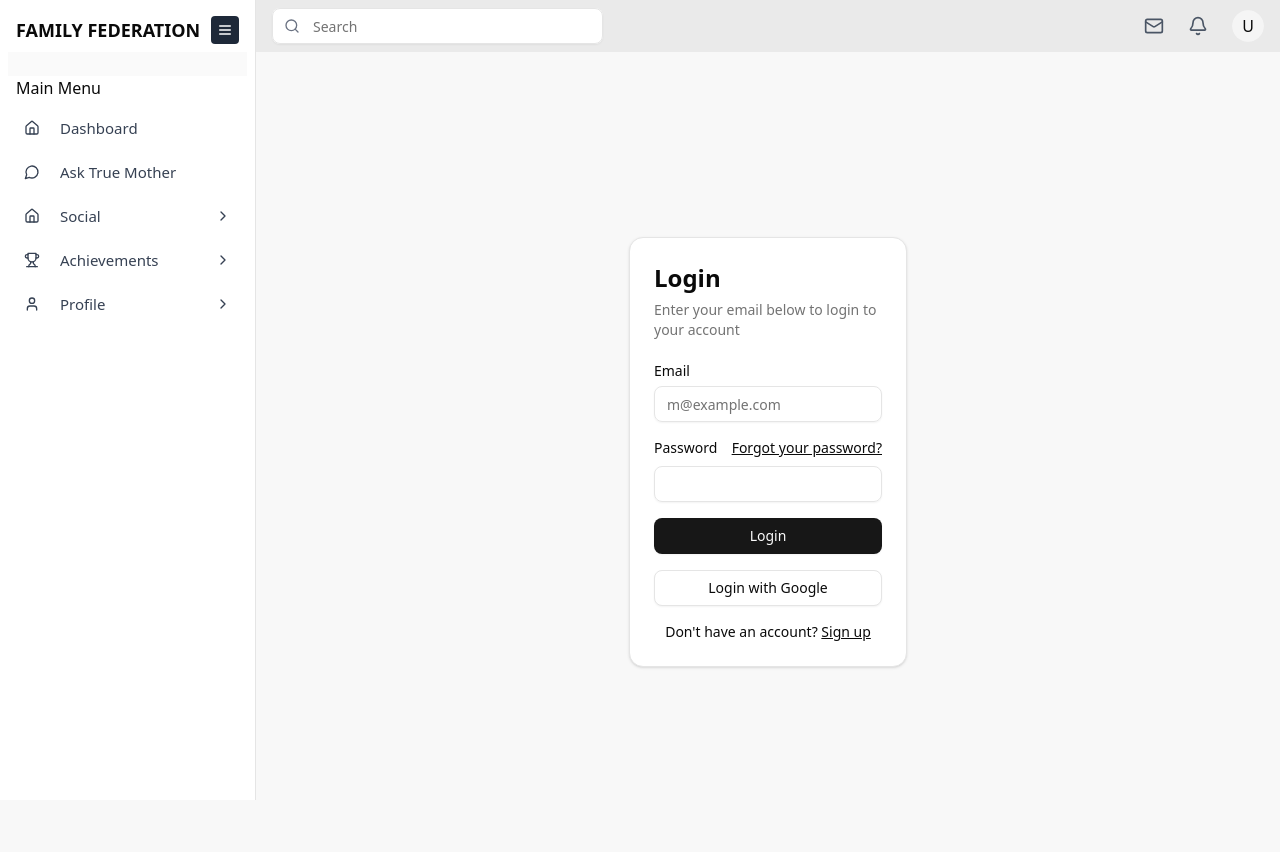
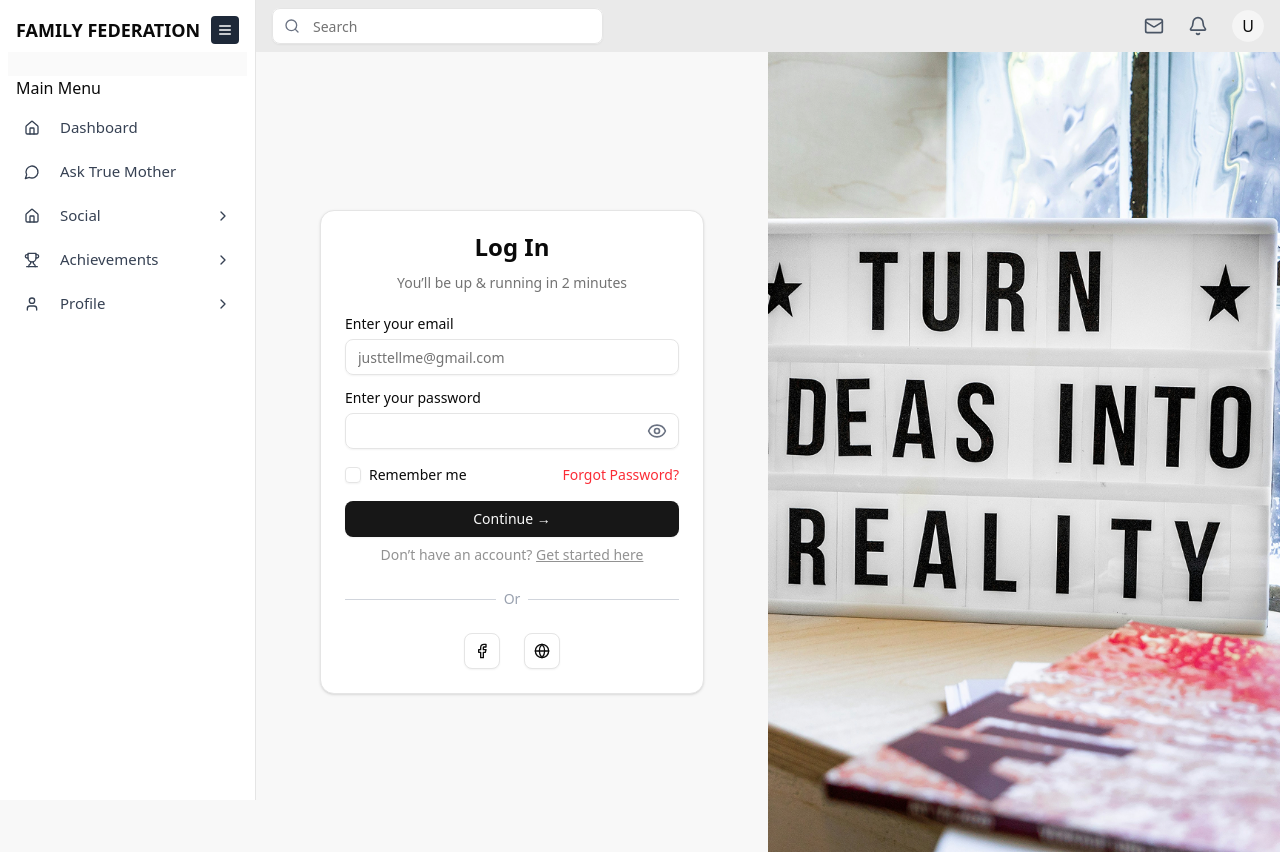
Before and after one commit to Alyabbas93/fatherofpeace, a Next.js app: page /login in a window 1280 px wide. Built offline with nearby package versions, Linux system fonts and the light colour scheme.

Commit message:
login and signup page update

```diff
--- a/package.json
+++ b/package.json
@@ -10,6 +10,7 @@
   },
   "dependencies": {
     "@radix-ui/react-avatar": "^1.1.3",
+    "@radix-ui/react-checkbox": "^1.1.5",
     "@radix-ui/react-dialog": "^1.1.6",
     "@radix-ui/react-popover": "^1.1.6",
     "@radix-ui/react-progress": "^1.1.2",
--- a/src/app/(auth)/login/components/loginForm.js
+++ b/src/app/(auth)/login/components/loginForm.js
@@ -1,65 +1,128 @@
-"use client"
+"use client";
 
-
-import Link from "next/link"
-
-import { Button } from "@/components/ui/button"
+import Link from "next/link";
+import { Button } from "@/components/ui/button";
 import {
   Card,
   CardContent,
   CardDescription,
   CardHeader,
   CardTitle,
-} from "@/components/ui/card"
-import { Input } from "@/components/ui/input"
-import { Label } from "@/components/ui/label"
-import { login } from "@/app/lib/auth-actions"
-import SignInWithGoogleButton from "./SignInWithGoogleButton"
+} from "@/components/ui/card";
+import { Input } from "@/components/ui/input";
+import { Label } from "@/components/ui/label";
+import { Checkbox } from "@/components/ui/checkbox";
+import { login } from "@/app/lib/auth-actions";
+import { Eye, Facebook,  Globe } from "lucide-react";
+import { useState } from "react";
+import SignInWithGoogleButton from "./SignInWithGoogleButton";
+;
 
 export function LoginForm() {
+  const [showPassword, setShowPassword] = useState(false);
+
   return (
-    <Card className="mx-auto max-w-sm">
-      <CardHeader>
-        <CardTitle className="text-2xl">Login</CardTitle>
-        <CardDescription>
-          Enter your email below to login to your account
+    <Card className="mx-auto max-w-sm rounded-2xl shadow-md">
+      <CardHeader className="text-center">
+        <CardTitle className="text-2xl font-bold">Log In</CardTitle>
+        <CardDescription className="text-sm mt-2">
+          You’ll be up & running in 2 minutes
         </CardDescription>
       </CardHeader>
       <CardContent>
         <form action="">
           <div className="grid gap-4">
+            {/* Email */}
             <div className="grid gap-2">
-                <Label htmlFor="email">Email</Label>
+              <Label htmlFor="email" className="text-sm font-medium">
+                Enter your email
+              </Label>
               <Input
                 id="email"
                 name="email"
                 type="email"
-                  placeholder="m@example.com"
+                placeholder="justtellme@gmail.com"
                 required
               />
             </div>
+
+            {/* Password */}
             <div className="grid gap-2">
-                <div className="flex items-center">
-                  <Label htmlFor="password">Password</Label>
-                  <Link href="#" className="ml-auto inline-block text-sm underline">
-                    Forgot your password?
+              <Label htmlFor="password" className="text-sm font-medium">
+                Enter your password
+              </Label>
+              <div className="relative">
+                <Input
+                  id="password"
+                  name="password"
+                  type={showPassword ? "text" : "password"}
+                  required
+                  className="pr-10"
+                />
+                <div
+                  className="absolute inset-y-0 right-3 flex items-center cursor-pointer"
+                  onClick={() => setShowPassword(!showPassword)}
+                >
+                  <Eye className="h-5 w-5 text-gray-500" />
+                </div>
+              </div>
+            </div>
+
+            {/* Remember me + Forgot Password */}
+            <div className="flex items-center justify-between text-sm">
+              <div className="flex items-center gap-2">
+                <Checkbox id="remember" />
+                <Label htmlFor="remember" className="text-sm font-normal">
+                  Remember me
+                </Label>
+              </div>
+              <Link
+                href="#"
+                className="text-red-500 hover:underline text-sm font-medium"
+              >
+                Forgot Password?
               </Link>
             </div>
-                <Input id="password" name="password" type="password" required />
-              </div>
-              <Button type="submit" formAction={login} className="w-full">
-                Login
+
+            {/* Submit Button */}
+            <Button
+              type="submit"
+              formAction={login}
+              className="w-full flex justify-center items-center gap-2"
+            >
+              Continue →
             </Button>
-             <SignInWithGoogleButton/>
           </div>
         </form>
-        <div className="mt-4 text-center text-sm">
-          Don&apos;t have an account?{" "}
-          <Link href="/signup" className="underline">
-            Sign up
+        <div className="mt-2 text-[#929292] text-center text-sm">
+          Don’t have an account?{" "}
+          <Link href="/signup" className="underline font-medium">
+            Get started here
           </Link>
         </div>
+        {/* Divider */}
+        <div className="flex items-center my-6">
+          <div className="flex-grow h-px bg-gray-300" />
+          <span className="px-2 text-gray-400 text-sm">Or</span>
+          <div className="flex-grow h-px bg-gray-300" />
+        </div>
+
+        {/* Social Buttons */}
+        <div className="flex justify-center gap-6">
+  <Button variant="outline" size="icon" className="rounded-full">
+    <Facebook className="h-5 w-5" />
+  </Button>
+  <Button variant="outline" size="icon" className="rounded-full">
+    <Globe className="h-5 w-5" />
+
+  </Button>
+  {/* <SignInWithGoogleButton/>  */}
+</div>
+
+
+        {/* Bottom Signup Text */}
+
       </CardContent>
     </Card>
-  )
+  );
 }
--- a/src/app/(auth)/login/page.js
+++ b/src/app/(auth)/login/page.js
@@ -1,12 +1,28 @@
-import React from 'react'
-import { LoginForm } from './components/loginForm'
+import React from "react";
+import { LoginForm } from "./components/loginForm";
+import Image from "next/image";
+
 
 const Login = () => {
   return (
-    <div className='flex h-svh items-center'>
-        <LoginForm/>
+    <div className="flex h-svh">
+      <div className="w-1/2 flex items-center justify-center">
+        <div className="w-full max-w-md p-8">
+          <LoginForm />
+        </div>
+      </div>
+
+      <div className="w-1/2 relative hidden md:block">
+        <Image
+          src='/assets/Rectangle1082.png'
+          alt="Turn ideas into reality"
+          layout="fill"
+          objectFit="cover"
+          className="rounded-none"
+        />
+      </div>
     </div>
-  )
-}
+  );
+};
 
-export default Login
+export default Login;
--- a/src/app/(auth)/signup/page.js
+++ b/src/app/(auth)/signup/page.js
@@ -1,13 +1,26 @@
-
 
 import React from 'react'
 import { SignUpForm } from './components/SIgnUpForm'
-
+import Image from "next/image";
 const SignUpPage = () => {
   return (
-    <div className='flex h-svh items-center'>
-        <SignUpForm/>
+    <div className="flex h-svh">
+    <div className="w-1/2 flex items-center justify-center">
+      <div className="w-full max-w-md p-8">
+      <SignUpForm/>
+      </div>
     </div>
+
+    <div className="w-1/2 relative hidden md:block">
+      <Image
+        src='/assets/Rectangle1082.png'
+        alt="Turn ideas into reality"
+        layout="fill"
+        objectFit="cover"
+        className="rounded-none"
+      />
+    </div>
+  </div>
   )
 }
 
--- a/src/app/lib/utils.js
+++ b/src/app/lib/utils.js
@@ -1,6 +1,3 @@
-import { clsx } from "clsx";
-import { twMerge } from "tailwind-merge"
-
-export function cn(...inputs) {
-  return twMerge(clsx(inputs));
+export function cn(...classes) {
+  return classes.filter(Boolean).join(' ');
 }
--- /dev/null
+++ b/src/components/ui/checkbox.jsx
@@ -0,0 +1,31 @@
+"use client"
+
+import * as React from "react"
+import * as CheckboxPrimitive from "@radix-ui/react-checkbox"
+import { CheckIcon } from "lucide-react"
+
+import { cn } from "@/utils/utils";
+
+
+function Checkbox({
+  className,
+  ...props
+}) {
+  return (
+    (<CheckboxPrimitive.Root
+      data-slot="checkbox"
+      className={cn(
+        "peer border-input dark:bg-input/30 data-[state=checked]:bg-primary data-[state=checked]:text-primary-foreground dark:data-[state=checked]:bg-primary data-[state=checked]:border-primary focus-visible:border-ring focus-visible:ring-ring/50 aria-invalid:ring-destructive/20 dark:aria-invalid:ring-destructive/40 aria-invalid:border-destructive size-4 shrink-0 rounded-[4px] border shadow-xs transition-shadow outline-none focus-visible:ring-[3px] disabled:cursor-not-allowed disabled:opacity-50",
+        className
+      )}
+      {...props}>
+      <CheckboxPrimitive.Indicator
+        data-slot="checkbox-indicator"
+        className="flex items-center justify-center text-current transition-none">
+        <CheckIcon className="size-3.5" />
+      </CheckboxPrimitive.Indicator>
+    </CheckboxPrimitive.Root>)
+  );
+}
+
+export { Checkbox }
--- /dev/null
+++ b/src/utils/utils.js
@@ -0,0 +1,3 @@
+export function cn(...classes) {
+    return classes.filter(Boolean).join(" ");
+  }
```
Also changed, not shown: public/assets/Rectangle1082.png (added), 1 other file (tests, documents, lock files or other folders). Lines whose indentation alone changed are shown as unchanged.
